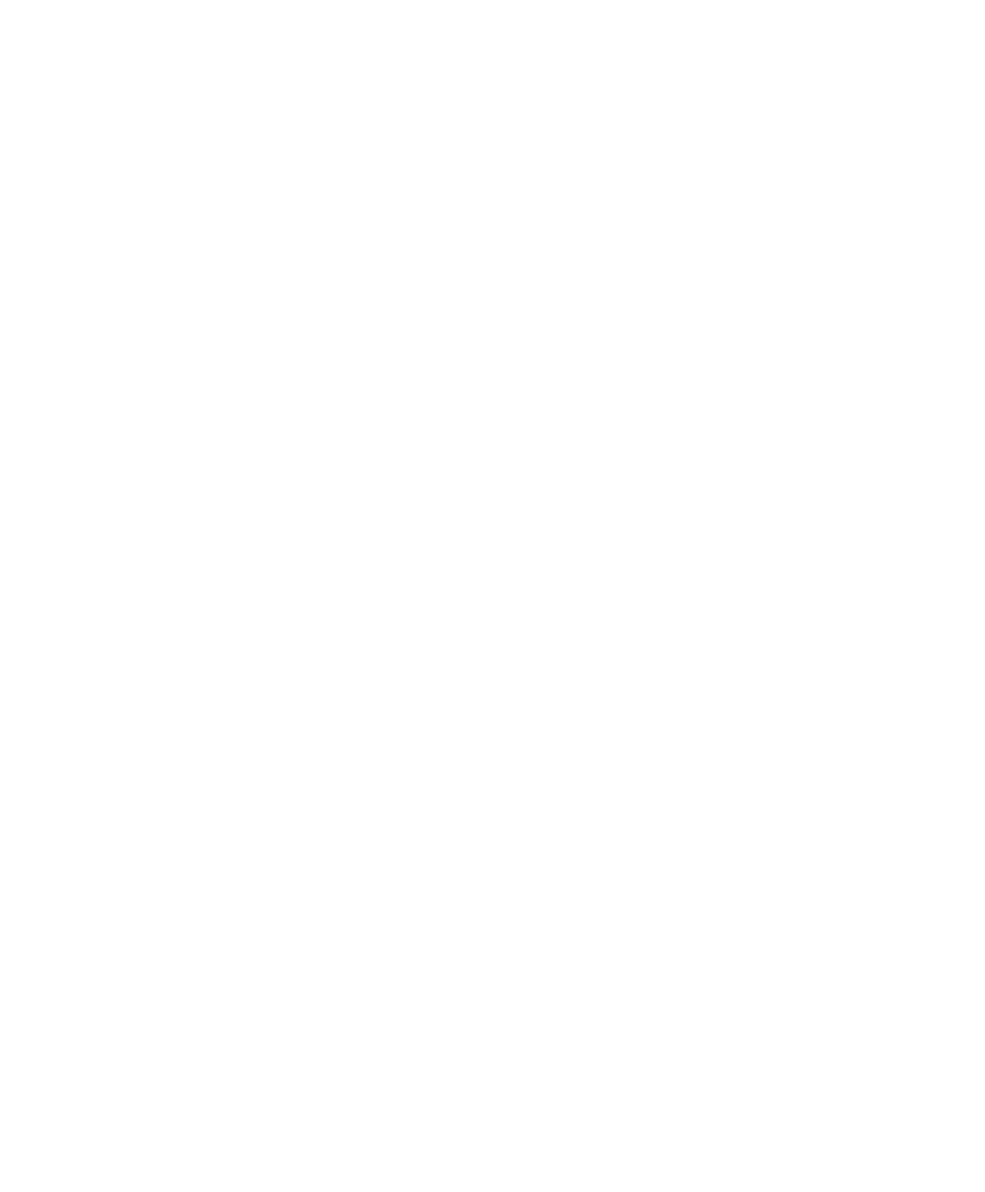
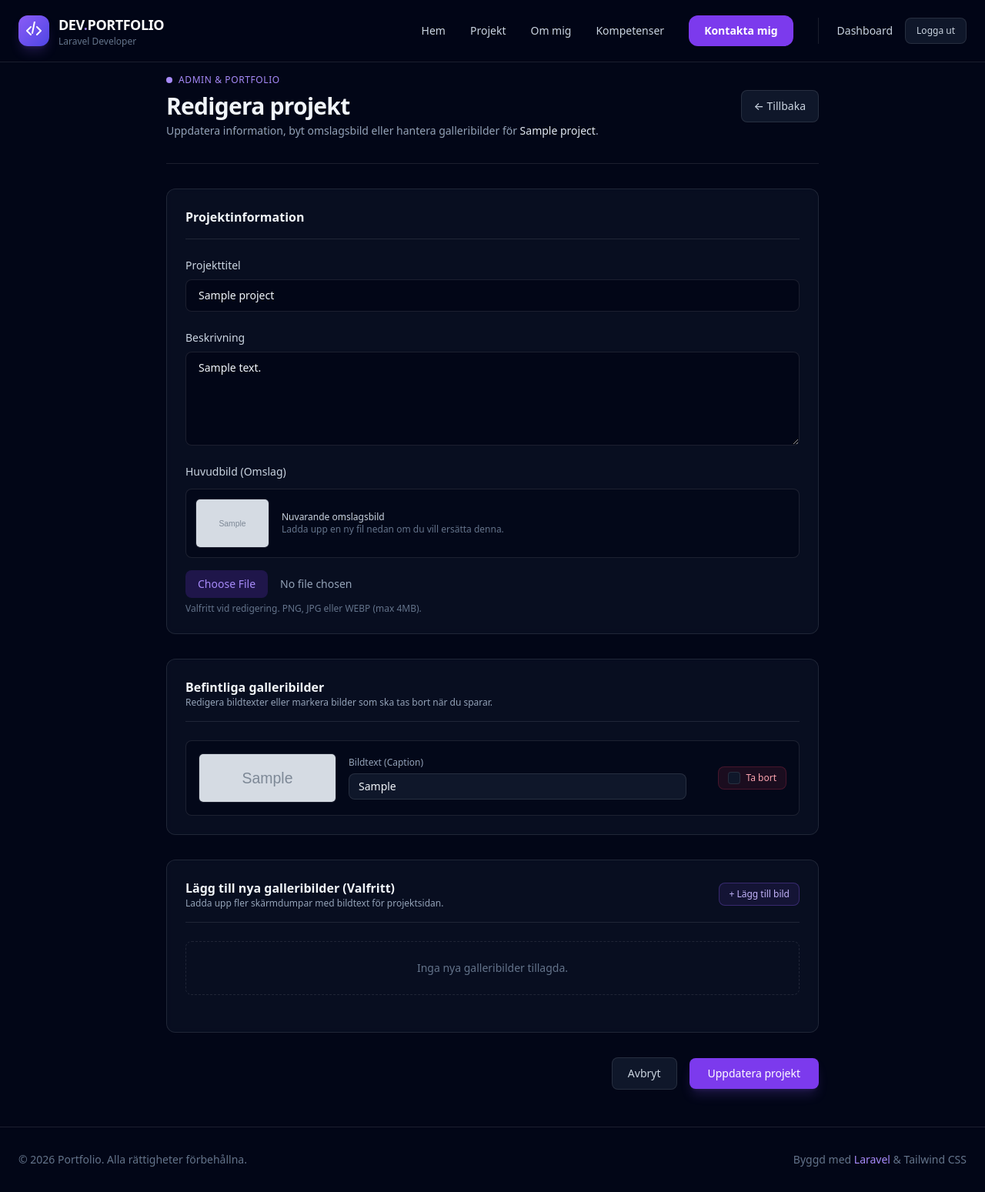
Before and after one commit to Andrea-Bergquist/portfolio, a Laravel app: page /admin/1/edit in a window 1280 px wide. Before the commit the page is empty. Shown: the whole page at 77% size. Before the commit the page ends 800 px from the top, so only its background shows below. Run offline with Laravel 12, Linux system fonts and the light colour scheme; a user stored in the database is signed in; data comes from the database, SQL or seed files in the repository; tables that the repository leaves empty hold one stand-in row (values such as "Sample post"); grey boxes marked "Sample" are stand-in pictures; style sheets or scripts are compiled from the project's sources.

Commit message:
Add project edit form for admin panel with validation and image management

```diff
--- a/app/Http/Controllers/AdminController.php
+++ b/app/Http/Controllers/AdminController.php
@@ -4,7 +4,9 @@ namespace App\Http\Controllers;
 
 use Illuminate\Http\Request;
 use App\Models\Project;
+use App\Models\ProjectImage;
 use Illuminate\Support\Str;
+use Illuminate\Support\Facades\File;
 
 class AdminController extends Controller
 {
@@ -90,15 +92,99 @@ class AdminController extends Controller
      */
     public function edit(string $id)
     {
-        //
+        $project = Project::with('images')->findOrFail($id);
+
+        return view('admin.edit', compact('project'));
     }
 
     /**
      * Update the specified resource in storage.
      */
-    public function update(Request $request, string $id)
+    public function update(Request $request, Project $project)
     {
-        //
+        $validated = $request->validate([
+            'title' => ['required', 'string', 'max:255'],
+            'description' => ['required', 'string'],
+            'image' => ['nullable', 'image', 'mimes:jpeg,png,jpg,webp', 'max:4096'],
+
+            // Befintliga galleribilder
+            'existing_gallery' => ['nullable', 'array'],
+            'existing_gallery.*.caption' => ['nullable', 'string', 'max:255'],
+            'delete_gallery' => ['nullable', 'array'],
+            'delete_gallery.*' => ['integer', 'exists:project_images,id'],
+
+            // Nya galleribilder
+            'gallery' => ['nullable', 'array'],
+            'gallery.*.image' => ['required', 'image', 'mimes:jpeg,png,jpg,webp', 'max:4096'],
+            'gallery.*.caption' => ['nullable', 'string', 'max:255'],
+        ]);
+
+        // 1. Hantera ny omslagsbild (sparas i public/img)
+        if ($request->hasFile('image')) {
+            // Radera gamla bilden från public/img om den finns
+            if ($project->image && File::exists(public_path('img/' . $project->image))) {
+                File::delete(public_path('img/' . $project->image));
+            }
+
+            // Skapa unikt filnamn och flytta till public/img
+            $file = $request->file('image');
+            $filename = time() . '_' . uniqid() . '.' . $file->getClientOriginalExtension();
+            $file->move(public_path('img'), $filename);
+
+            $validated['image'] = $filename;
+        }
+
+        // 2. Uppdatera grundinformationen
+        $project->update([
+            'title' => $validated['title'],
+            'description' => $validated['description'],
+            'image' => $validated['image'] ?? $project->image,
+        ]);
+
+        // 3. Radera befintliga galleribilder som markerats med "Ta bort"
+        if ($request->filled('delete_gallery')) {
+            $imagesToDelete = $project->images()->whereIn('id', $validated['delete_gallery'])->get();
+
+            foreach ($imagesToDelete as $img) {
+                if ($img->image && File::exists(public_path('img/' . $img->image))) {
+                    File::delete(public_path('img/' . $img->image));
+                }
+                $img->delete();
+            }
+        }
+
+        // 4. Uppdatera bildtexter (captions) på kvarvarande galleribilder
+        if ($request->filled('existing_gallery')) {
+            foreach ($validated['existing_gallery'] as $id => $data) {
+                if (in_array($id, $validated['delete_gallery'] ?? [])) {
+                    continue;
+                }
+
+                $project->images()->where('id', $id)->update([
+                    'caption' => $data['caption'] ?? null,
+                ]);
+            }
+        }
+
+        // 5. Spara eventuella nya galleribilder i public/img
+        if ($request->has('gallery')) {
+            foreach ($request->gallery as $item) {
+                if (isset($item['image'])) {
+                    $galleryFile = $item['image'];
+                    $galleryFilename = time() . '_' . uniqid() . '.' . $galleryFile->getClientOriginalExtension();
+                    $galleryFile->move(public_path('img'), $galleryFilename);
+
+                    $project->images()->create([
+                        'image' => $galleryFilename,
+                        'caption' => $item['caption'] ?? null,
+                    ]);
+                }
+            }
+        }
+
+        return redirect()
+            ->route('admin.index')
+            ->with('success', 'Projektet har uppdaterats!');
     }
 
     /**
--- /dev/null
+++ b/resources/views/admin/edit.blade.php
@@ -0,0 +1,186 @@
+@extends('layouts.app')
+
+@section('title', 'Redigera projekt | Admin')
+
+@section('content')
+
+<div class="mx-auto max-w-4xl px-6 py-12 mt-12">
+    <!-- Sidhuvud -->
+    <div class="flex flex-col gap-4 sm:flex-row sm:items-center sm:justify-between border-b border-white/10 pb-8">
+        <div>
+            <div class="flex items-center gap-2">
+                <span class="inline-flex h-2 w-2 rounded-full bg-violet-400"></span>
+                <span class="text-xs font-medium uppercase tracking-wider text-violet-400">Admin & Portfolio</span>
+            </div>
+            <h1 class="mt-2 text-3xl font-bold tracking-tight text-slate-100">
+                Redigera projekt
+            </h1>
+            <p class="mt-1 text-sm text-slate-400">
+                Uppdatera information, byt omslagsbild eller hantera galleribilder för <span class="text-slate-200 font-medium">{{ $project->title }}</span>.
+            </p>
+        </div>
+        <a href="{{ route('dashboard') }}" class="rounded-lg border border-white/10 bg-slate-900 px-4 py-2.5 text-sm font-medium text-slate-300 transition hover:bg-slate-800 hover:text-white">
+            ← Tillbaka
+        </a>
+    </div>
+
+    <!-- Valideringsfel -->
+    @if ($errors->any())
+    <div class="mt-6 rounded-xl border border-rose-500/20 bg-rose-500/10 p-4 text-sm text-rose-300">
+        <p class="font-semibold text-rose-200">Det uppstod några fel i formuläret:</p>
+        <ul class="mt-2 list-disc list-inside space-y-1">
+            @foreach ($errors->all() as $error)
+            <li>{{ $error }}</li>
+            @endforeach
+        </ul>
+    </div>
+    @endif
+
+    <!-- Formulär -->
+    <form action="{{ route('admin.update', $project) }}" method="POST" enctype="multipart/form-data" class="mt-8 space-y-8">
+        @csrf
+        @method('PUT')
+
+        <!-- Grundinformation -->
+        <div class="rounded-xl border border-white/10 bg-slate-900/50 p-6 backdrop-blur-sm space-y-6">
+            <h2 class="text-base font-semibold text-slate-100 border-b border-white/10 pb-4">
+                Projektinformation
+            </h2>
+
+            <!-- Titel -->
+            <div>
+                <label for="title" class="block text-sm font-medium text-slate-300">Projekttitel</label>
+                <input type="text" name="title" id="title" value="{{ old('title', $project->title) }}" required
+                    placeholder="t.ex. SaaS Faktureringssystem"
+                    class="mt-2 block w-full rounded-lg border border-white/10 bg-slate-950 px-4 py-2.5 text-sm text-slate-100 placeholder-slate-500 focus:border-violet-500 focus:outline-none focus:ring-1 focus:ring-violet-500">
+            </div>
+
+            <!-- Beskrivning -->
+            <div>
+                <label for="description" class="block text-sm font-medium text-slate-300">Beskrivning</label>
+                <textarea name="description" id="description" rows="5" required
+                    placeholder="Beskriv projektet, tekniker som använts och vilka problem det löser..."
+                    class="mt-2 block w-full rounded-lg border border-white/10 bg-slate-950 px-4 py-2.5 text-sm text-slate-100 placeholder-slate-500 focus:border-violet-500 focus:outline-none focus:ring-1 focus:ring-violet-500">{{ old('description', $project->description) }}</textarea>
+            </div>
+
+            <!-- Huvudbild -->
+            <div>
+                <label for="image" class="block text-sm font-medium text-slate-300">Huvudbild (Omslag)</label>
+
+                @if ($project->image)
+                <div class="mt-3 mb-4 flex items-center gap-4 rounded-lg border border-white/10 bg-slate-950/60 p-3">
+                    <img src="{{ asset($project->image) }}" alt="{{ $project->title }}" class="h-16 w-24 rounded-md object-cover border border-white/10">
+                    <div>
+                        <p class="text-xs font-medium text-slate-300">Nuvarande omslagsbild</p>
+                        <p class="text-xs text-slate-500">Ladda upp en ny fil nedan om du vill ersätta denna.</p>
+                    </div>
+                </div>
+                @endif
+
+                <input type="file" name="image" id="image" accept="image/*"
+                    class="mt-2 block w-full text-sm text-slate-400 file:mr-4 file:rounded-lg file:border-0 file:bg-violet-600/20 file:px-4 file:py-2 file:text-sm file:font-medium file:text-violet-400 hover:file:bg-violet-600/30 cursor-pointer">
+                <p class="mt-1.5 text-xs text-slate-500">Valfritt vid redigering. PNG, JPG eller WEBP (max 4MB).</p>
+            </div>
+        </div>
+
+        <!-- Befintliga galleribilder -->
+        @if ($project->images && $project->images->count() > 0)
+        <div x-data="{ deletedIds: [] }" class="rounded-xl border border-white/10 bg-slate-900/50 p-6 backdrop-blur-sm space-y-6">
+            <div class="border-b border-white/10 pb-4">
+                <h2 class="text-base font-semibold text-slate-100">Befintliga galleribilder</h2>
+                <p class="text-xs text-slate-400">Redigera bildtexter eller markera bilder som ska tas bort när du sparar.</p>
+            </div>
+
+            <div class="space-y-4">
+                @foreach ($project->images as $img)
+                <div :class="deletedIds.includes({{ $img->id }}) ? 'opacity-40 border-rose-500/30' : 'border-white/10'"
+                    class="grid grid-cols-1 gap-4 rounded-lg border bg-slate-950/60 p-4 sm:grid-cols-12 items-center transition">
+
+                    <!-- Miniatyrbild -->
+                    <div class="sm:col-span-3">
+                        <img src="{{ asset($img->image) }}" alt="{{ $img->caption }}" class="h-16 w-full rounded-md object-cover border border-white/10">
+                    </div>
+
+                    <!-- Redigera bildtext -->
+                    <div class="sm:col-span-7">
+                        <label class="block text-xs font-medium text-slate-400">Bildtext (Caption)</label>
+                        <input type="text"
+                            name="existing_gallery[{{ $img->id }}][caption]"
+                            value="{{ old('existing_gallery.' . $img->id . '.caption', $img->caption) }}"
+                            :disabled="deletedIds.includes({{ $img->id }})"
+                            placeholder="t.ex. Vy över adminpanelen"
+                            class="mt-1.5 block w-full rounded-lg border border-white/10 bg-slate-900 px-3 py-1.5 text-sm text-slate-100 placeholder-slate-500 focus:border-violet-500 focus:outline-none disabled:cursor-not-allowed">
+                    </div>
+
+                    <!-- Markera för radering -->
+                    <div class="sm:col-span-2 flex sm:justify-end">
+                        <label class="inline-flex items-center gap-2 cursor-pointer rounded-lg border border-rose-500/20 bg-rose-500/10 px-3 py-1.5 text-xs font-medium text-rose-300 hover:bg-rose-500/20 transition">
+                            <input type="checkbox"
+                                name="delete_gallery[]"
+                                value="{{ $img->id }}"
+                                @change="deletedIds.includes({{ $img->id }}) ? deletedIds = deletedIds.filter(i => i !== {{ $img->id }}) : deletedIds.push({{ $img->id }})"
+                                class="rounded border-white/10 bg-slate-900 text-rose-500 focus:ring-rose-500">
+                            <span>Ta bort</span>
+                        </label>
+                    </div>
+                </div>
+                @endforeach
+            </div>
+        </div>
+        @endif
+
+        <!-- Lägg till nya galleribilder (ProjectImage) -->
+        <div x-data="{ items: [] }" class="rounded-xl border border-white/10 bg-slate-900/50 p-6 backdrop-blur-sm space-y-6">
+            <div class="flex items-center justify-between border-b border-white/10 pb-4">
+                <div>
+                    <h2 class="text-base font-semibold text-slate-100">Lägg till nya galleribilder (Valfritt)</h2>
+                    <p class="text-xs text-slate-400">Ladda upp fler skärmdumpar med bildtext för projektsidan.</p>
+                </div>
+                <button type="button" @click="items.push(Date.now())"
+                    class="rounded-lg border border-violet-500/30 bg-violet-500/10 px-3 py-1.5 text-xs font-medium text-violet-300 transition hover:bg-violet-500/20">
+                    + Lägg till bild
+                </button>
+            </div>
+
+            <template x-if="items.length === 0">
+                <p class="text-center py-6 text-sm text-slate-500 border border-dashed border-white/10 rounded-lg">
+                    Inga nya galleribilder tillagda.
+                </p>
+            </template>
+
+            <div class="space-y-4">
+                <template x-for="(id, index) in items" :key="id">
+                    <div class="grid grid-cols-1 gap-4 rounded-lg border border-white/10 bg-slate-950/60 p-4 sm:grid-cols-12 items-end">
+                        <div class="sm:col-span-5">
+                            <label class="block text-xs font-medium text-slate-400">Bildfil</label>
+                            <input type="file" :name="'gallery[' + index + ']'" accept="image/*" required
+                                class="mt-1.5 block w-full text-xs text-slate-400 file:mr-3 file:rounded-md file:border-0 file:bg-slate-800 file:px-3 file:py-1.5 file:text-xs file:font-medium file:text-slate-200 hover:file:bg-slate-700">
+                        </div>
+                        <div class="sm:col-span-6">
+                            <label class="block text-xs font-medium text-slate-400">Bildtext (Caption)</label>
+                            <input type="text" :name="`gallery[${index}][caption]`" placeholder="t.ex. Vy över adminpanelen"
+                                class="mt-1.5 block w-full rounded-lg border border-white/10 bg-slate-900 px-3 py-1.5 text-sm text-slate-100 placeholder-slate-500 focus:border-violet-500 focus:outline-none">
+                        </div>
+                        <div class="sm:col-span-1 text-right">
+                            <button type="button" @click="items.splice(index, 1)"
+                                class="rounded-lg p-2 text-slate-500 hover:bg-rose-500/10 hover:text-rose-400 transition" title="Ta bort">
+                                ✕
+                            </button>
+                        </div>
+                    </div>
+                </template>
+            </div>
+        </div>
+
+        <!-- Spara-knappar -->
+        <div class="flex items-center justify-end gap-4">
+            <a href="{{ route('admin.index') }}" class="rounded-lg border border-white/10 bg-slate-900 px-5 py-2.5 text-sm font-medium text-slate-300 transition hover:bg-slate-800 hover:text-white">
+                Avbryt
+            </a>
+            <button type="submit" class="rounded-lg bg-violet-600 px-6 py-2.5 text-sm font-medium text-white shadow-lg shadow-violet-500/20 transition hover:bg-violet-500 cursor-pointer">
+                Uppdatera projekt
+            </button>
+        </div>
+    </form>
+</div>
+@endsection
--- a/routes/web.php
+++ b/routes/web.php
@@ -12,7 +12,9 @@ Route::get('/dashboard', function () {
 })->middleware(['auth', 'verified'])->name('dashboard');
 
 Route::middleware('auth')->group(function () {
-    Route::resource('/admin', AdminController::class);
+    Route::resource('/admin', AdminController::class)->parameters([
+        'admin' => 'project',
+    ]);
 
     Route::get('/profile', [ProfileController::class, 'edit'])->name('profile.edit');
     Route::patch('/profile', [ProfileController::class, 'update'])->name('profile.update');
```
Also changed, not shown: resources/views/dashboard.blade.php (+7 -0 lines), public/img/1794144845_wSdK8Dbz.jpg (added), public/img/1794144900_n5C5BbQT.png (added), public/img/1794660524_hW1FALNr.jpg (added), 1 other file.
